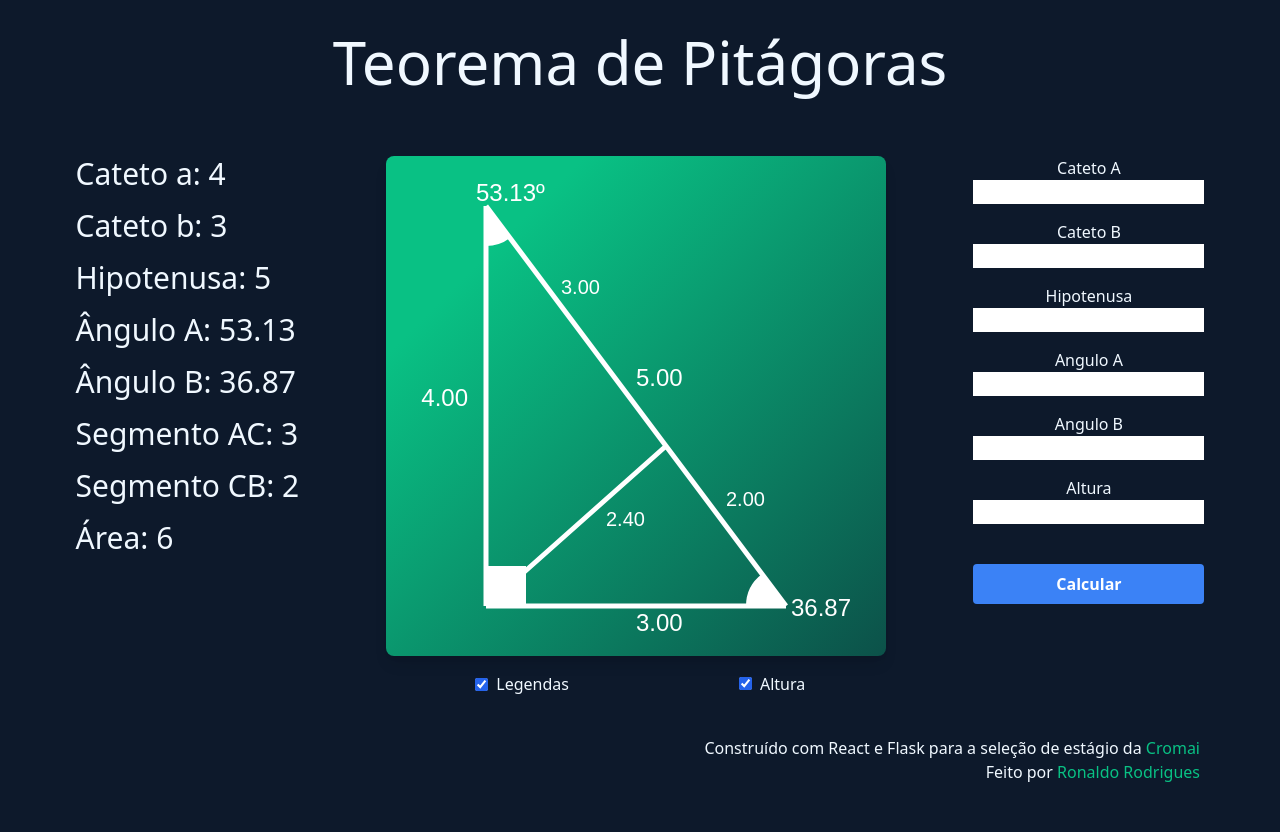
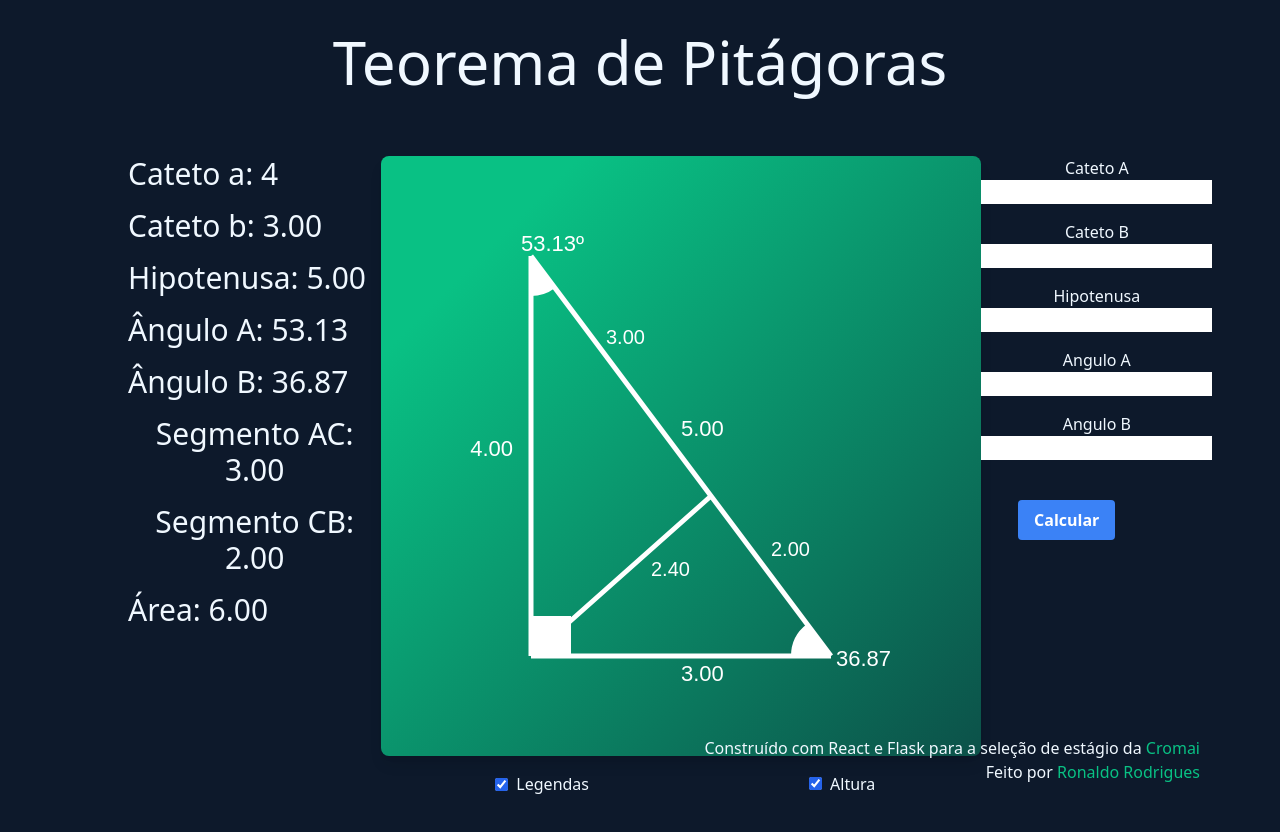
Before and after one commit to ronaldo26rodrigues/calculadora-pitagoras, a React (Vite) app in the folder calculadora-pitagoras/: page / in a window 1280 px wide. Shown: the top 832 px of the page. Before the commit the page ends 800 px from the top, so only its background shows below. Built offline with nearby package versions, Linux system fonts and the light colour scheme.

Commit message:
back e front conectados

```diff
--- a/calculadora-pitagoras/src/App.css
+++ b/calculadora-pitagoras/src/App.css
@@ -1,5 +1,5 @@
 #root {
-  max-width: 1280px;
+  max-width: 85vw;
   margin: 0 auto;
   padding: 2rem;
   text-align: center;
--- a/calculadora-pitagoras/src/App.tsx
+++ b/calculadora-pitagoras/src/App.tsx
@@ -29,17 +29,17 @@ function App() {
   } as Triangle);
 
   return (
-    <div className="">
+    <div className="justify-center">
       <div>
         <h1 className="text-6xl mb-16">
           Teorema de Pitágoras
         </h1>
       </div>
-      <div className="flex justify-around h-max">
+      <div className="md:flex md:justify-around h-max sm:grid-cols-2">
         <Results valoresAbsolutos={valoresAbsolutos} />
         <TriangleShape
-          canvasSize={500}
-          canvasPadding={100}
+          canvasSize={600}
+          canvasPadding={200}
           labelsOn={true}
           alturaOn={true}
           linhaDestacada={linhaDestacada}
--- a/calculadora-pitagoras/src/components/FormCalc.tsx
+++ b/calculadora-pitagoras/src/components/FormCalc.tsx
@@ -25,18 +25,21 @@ export function FormCalc({
     h2: 0,
     area: 6,
     } as Triangle);
+
+    const [errorText, setErrorText] = useState("")
   return (
     <>
-      <div className="flex flex-col">
-        <form className="flex flex-col space-y-4 ">
+      <div className="w-2/12">
+        <form className="flex flex-col space-y-4">
           <FormInput
             label="Cateto A"
             linha="a"
             name="catetoA"
+            id="catetoA"
             setLinhaDestacada={setLinhaDestacada}
             ifUndefined={valoresAbsolutos.catetoA}
             onChange={(value) => {
-              setFormValues({...valoresAbsolutos, catetoA: value });
+              setFormValues({...formValues, catetoA: value });
 
             }}
           />
@@ -44,80 +47,102 @@ export function FormCalc({
             label="Cateto B"
             linha="b"
             name="catetoB"
+            id="catetoB"
             setLinhaDestacada={setLinhaDestacada}
             ifUndefined={valoresAbsolutos.catetoB}
             onChange={(value) => {
-              setFormValues({...valoresAbsolutos, catetoB: value });
+              setFormValues({...formValues, catetoB: value });
             }}
           />
           <FormInput
             label="Hipotenusa"
             linha="c"
             name="hipotenusa"
+            id="hipotenusa"
             setLinhaDestacada={setLinhaDestacada}
             ifUndefined={valoresAbsolutos.hipotenusa}
             onChange={(value) => {
-              setFormValues({...valoresAbsolutos, hipotenusa: value });
+              setFormValues({...formValues, hipotenusa: value });
             }}
           />
           <FormInput
             label="Angulo A"
             linha="A"
             name="anguloA"
+            id="anguloA"
             setLinhaDestacada={setLinhaDestacada}
             ifUndefined={valoresAbsolutos.anguloA}
             onChange={(value) => {
-              setFormValues({...valoresAbsolutos, anguloA: value });
+              document.getElementById('anguloB').value = `${90-value}`
+              formValues.anguloB = 90-value
+              setFormValues({...formValues, anguloA: value });
             }}
           />
           <FormInput
             label="Angulo B"
             linha="B"
             name="anguloB"
+            id="anguloB"
             setLinhaDestacada={setLinhaDestacada}
             ifUndefined={valoresAbsolutos.anguloB}
             onChange={(value) => {
-              setFormValues({...valoresAbsolutos, anguloB: value });
+              document.getElementById('anguloA').value = `${90-value}`
+              formValues.anguloA = 90-value
+              setFormValues({...formValues, anguloB: value });
             }}
           />
-          <FormInput
-            label="Altura"
-            linha="h"
-            name="altura"
-            setLinhaDestacada={setLinhaDestacada}
-            ifUndefined={valoresAbsolutos.altura}
-            onChange={(value) => {
-              setFormValues({...valoresAbsolutos, altura: value });
-            }}
-          />
+
         </form>
         <button
           className="bg-blue-500 hover:bg-blue-700 text-white font-bold py-2 px-4 my-10 rounded"
           onClick={() => {
-            console.log(valoresAbsolutos);
+            console.log(formValues);
+            const inputs = document.querySelectorAll('input')
+                for (let i = 0; i < inputs.length; i++) {
+                  const element = inputs[i];
+                  element.value = ""
+                  console.log(element);
 
+                }
             axios
               .get("http://localhost:5000/calculadora", {
                 params: {
-                  catetoA: valoresAbsolutos.catetoA,
-                  catetoB: valoresAbsolutos.catetoB,
-                  hipotenusa: valoresAbsolutos.hipotenusa,
-                  anguloA: valoresAbsolutos.anguloA,
-                  anguloB: valoresAbsolutos.anguloB,
-                  altura: valoresAbsolutos.altura,
-                  h1: valoresAbsolutos.h1,
-                  h2: valoresAbsolutos.h2,
-                  area: valoresAbsolutos.area,
+                  catetoA: formValues.catetoA,
+                  catetoB: formValues.catetoB,
+                  hipotenusa: formValues.hipotenusa,
+                  anguloA: formValues.anguloA,
+                  anguloB: formValues.anguloB,
+                  altura: formValues.altura,
+                  h1: formValues.h1,
+                  h2: formValues.h2,
+                  area: formValues.area,
                 },
               })
               .then((res) => {
                 console.log(res.data);
+                var response = { ...res.data }
                 setValoresAbsolutos({ ...res.data });
+                setErrorText('')
+              }).catch((error)=>{
+                if(error.response.status==400) setErrorText(error.response.data);
+                if(error.response.status==500) setErrorText('Algo deu errado');
               });
+              setFormValues({
+                catetoB: 0,
+            catetoA: 0,
+            hipotenusa: 0,
+            anguloB: 0,
+            anguloA: 0,
+            altura: 0,
+            h1: 0,
+            h2: 0,
+            area: 0,
+            } as Triangle)
           }}
         >
           Calcular
         </button>
+        <p className="text-red-600">{errorText}</p>
       </div>
     </>
   );
--- a/calculadora-pitagoras/src/components/FormInput.tsx
+++ b/calculadora-pitagoras/src/components/FormInput.tsx
@@ -7,9 +7,10 @@ interface FormInputProps {
   setLinhaDestacada: Function;
   onChange: (value:number)=>void
   ifUndefined:number
+  id:string
 }
 
-export function FormInput({ setLinhaDestacada, name, label, linha, onChange, ifUndefined }: FormInputProps) {
+export function FormInput({ setLinhaDestacada, name, label, linha, onChange, ifUndefined, id }: FormInputProps) {
   function handleChange(event: ChangeEvent<HTMLInputElement>) {
     const value = event.target.value
 
@@ -20,7 +21,7 @@ export function FormInput({ setLinhaDestacada, name, label, linha, onChange, ifU
   return (
     <div className="grid">
       <label htmlFor={name}>{label}</label>
-      <input
+      <input id={id}
       className="text-zinc-900"
         type="number"
         name={name}
--- a/calculadora-pitagoras/src/components/Results.tsx
+++ b/calculadora-pitagoras/src/components/Results.tsx
@@ -7,14 +7,14 @@ interface ResultsProps {
 
 export function Results({valoresAbsolutos}: ResultsProps) {
     const {altura, anguloA, anguloB, catetoA, catetoB, h1, h2, hipotenusa, area} = valoresAbsolutos
-    return <div className="flex flex-col text-3xl items-start gap-4 ">
-        <p className="hover:text-2xl">Cateto a: {catetoA}</p>
-        <p>Cateto b: {catetoB}</p>
-        <p>Hipotenusa: {hipotenusa}</p>
-        <p>Ângulo A: {anguloA}</p>
-        <p>Ângulo B: {anguloB}</p>
-        <p>Segmento AC: {h1}</p>
-        <p>Segmento CB: {h2}</p>
-        <p>Área: {area}</p>
+    return <div className="flex flex-col text-3xl items-start gap-y-4 ">
+        <p className="">Cateto a: {catetoA}</p>
+        <p>Cateto b: {catetoB.toFixed(2)}</p>
+        <p>Hipotenusa: {hipotenusa.toFixed(2)}</p>
+        <p>Ângulo A: {anguloA.toFixed(2)}</p>
+        <p>Ângulo B: {anguloB.toFixed(2)}</p>
+        <p>Segmento AC: {h1.toFixed(2)}</p>
+        <p>Segmento CB: {h2.toFixed(2)}</p>
+        <p>Área: {area.toFixed(2)}</p>
     </div>
 }
--- a/calculadora-pitagoras/src/components/TriangleDraw.ts
+++ b/calculadora-pitagoras/src/components/TriangleDraw.ts
@@ -65,7 +65,7 @@ export function TrianguloDraw({canvas, valoresAbsolutos, valoresRelativos, ponto
     ctx.lineWidth = 5;
 
 
-    ctx.font = '24px Arial'
+    ctx.font = '22px Arial'
 
     function txtLegenda(valor:number, seZero: string, eAngulo=false) {
         return `${valor==0?seZero:valor.toFixed(2)}${eAngulo?'º':''}`
```
Also changed, not shown: 1 other file (tests, documents, lock files or other folders).
